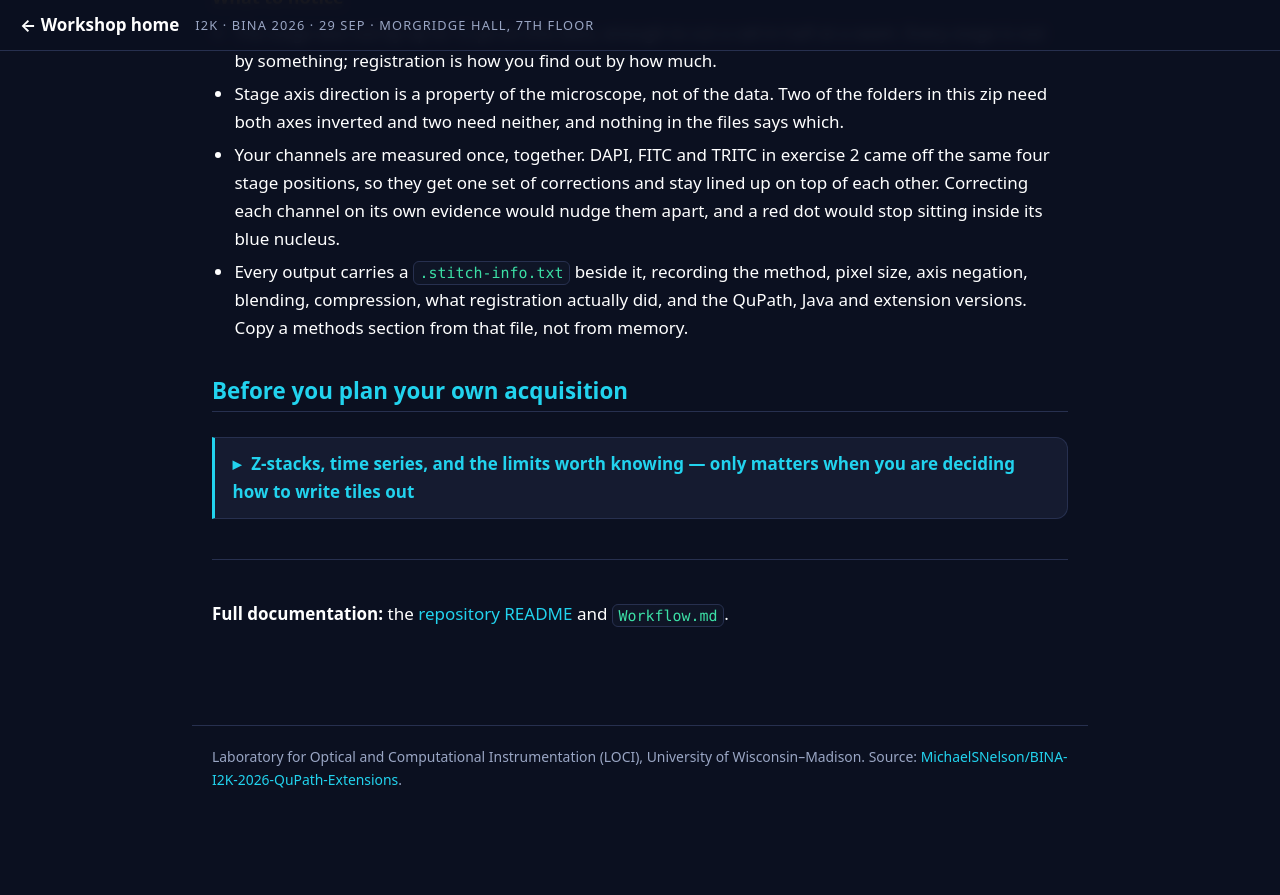
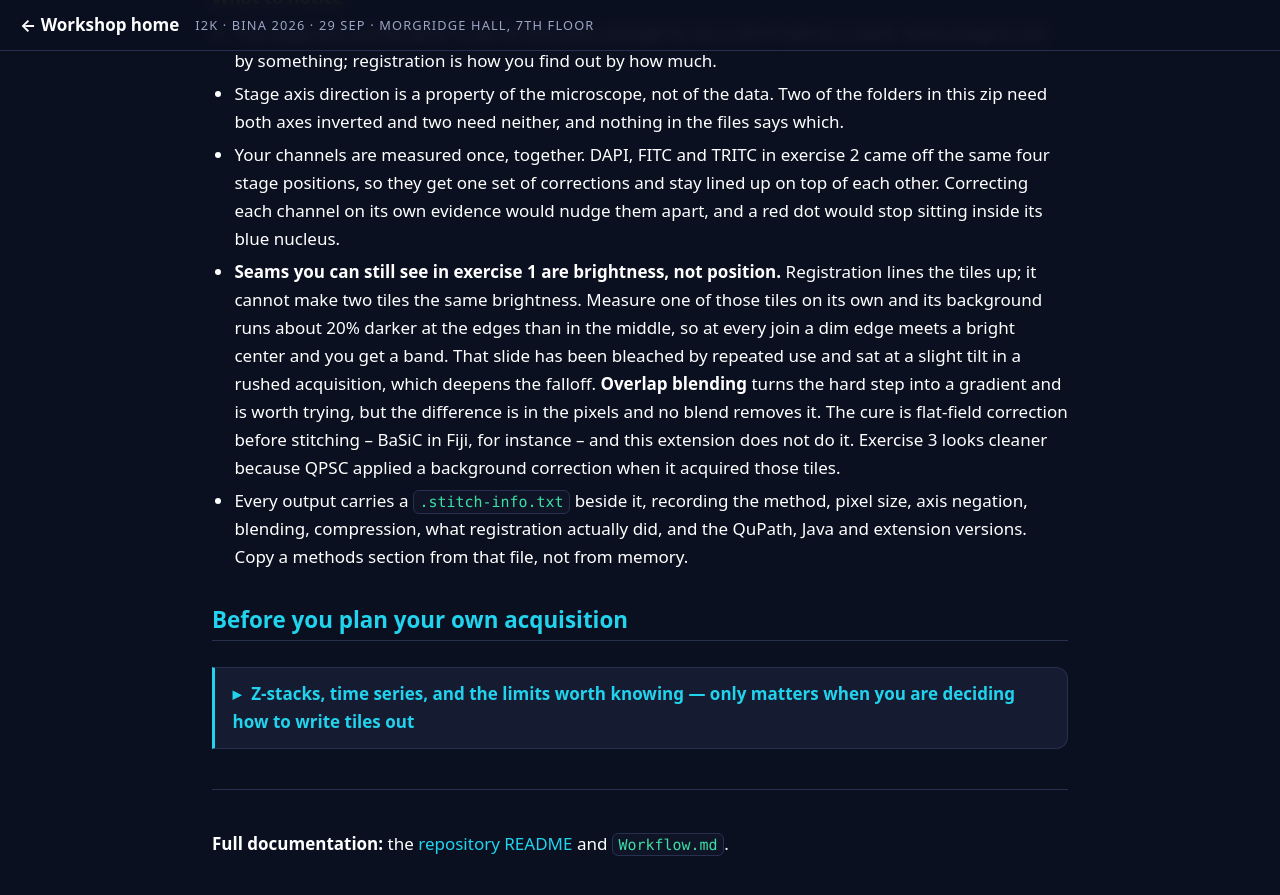
Before and after one commit to MichaelSNelson/BINA-I2K-2026-QuPath-Extensions, a Jekyll site: the page built from docs/13-tiles-to-pyramid.md, in a window 1280 px wide and 900 px high, scrolled down 9385 px. Shown: the top 895 px of the window. Built offline with Jekyll 4.4.1, drawn with Linux system fonts in a browser that asks for light colours; before the commit the page ends 10258 px from its top, so only the background shows below that.

Commit message:
docs(t2p): say why exercise 1 still shows seams after a clean solve
Registration lines the tiles up and the bands are still there, which reads as a
failure of the stitch. It is not: measured on its own, a tile from that set runs
about 20% darker at its edges than in its middle, so every join puts a dim edge
against a bright center. The slide is bleached from repeated use and sat at a
slight tilt. Blending softens the step and cannot remove it, because the
difference is in the pixels; flat-field correction is the cure and this
extension does not do it. Exercise 3 looks cleaner because QPSC corrected the
background at acquisition time.

Claude-Session: https://claude.ai/code/session_0196eZ7pJQGJ5ciiaP6XEu5P

```diff
--- a/docs/13-tiles-to-pyramid.md
+++ b/docs/13-tiles-to-pyramid.md
@@ -376,6 +376,15 @@ Each angle reports `17 of 17 seams accepted`.
   same four stage positions, so they get one set of corrections and stay lined up on top of each
   other. Correcting each channel on its own evidence would nudge them apart, and a red dot would
   stop sitting inside its blue nucleus.
+- **Seams you can still see in exercise 1 are brightness, not position.** Registration lines the
+  tiles up; it cannot make two tiles the same brightness. Measure one of those tiles on its own
+  and its background runs about 20% darker at the edges than in the middle, so at every join a
+  dim edge meets a bright center and you get a band. That slide has been bleached by repeated
+  use and sat at a slight tilt in a rushed acquisition, which deepens the falloff. **Overlap
+  blending** turns the hard step into a gradient and is worth trying, but the difference is in
+  the pixels and no blend removes it. The cure is flat-field correction before stitching --
+  BaSiC in Fiji, for instance -- and this extension does not do it. Exercise 3 looks cleaner
+  because QPSC applied a background correction when it acquired those tiles.
 - Every output carries a `.stitch-info.txt` beside it, recording the method, pixel size, axis
   negation, blending, compression, what registration actually did, and the QuPath, Java and
   extension versions. Copy a methods section from that file, not from memory.
```
